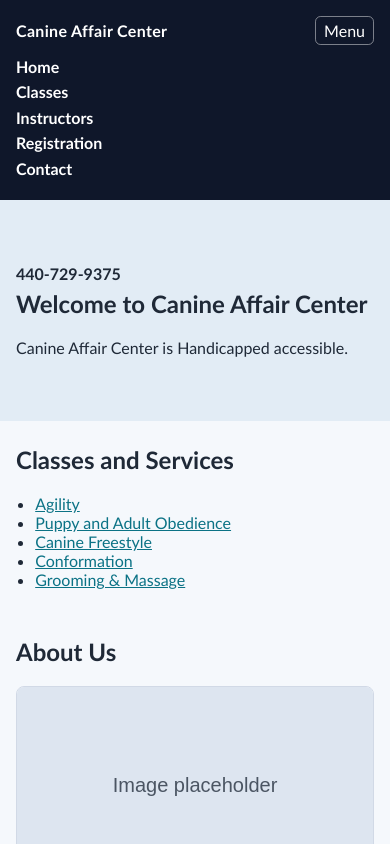
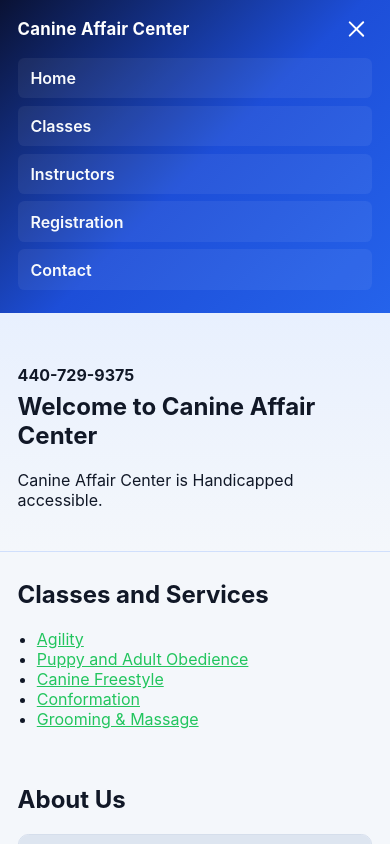
Before and after one commit to jgoldy145/canine-affair-center-static, a plain HTML site: page index.html in a window 390 px wide. Both pictures are taken after a click on the label "Menu". Shown: the top 844 px of the page. Drawn offline with Linux system fonts and the light colour scheme.

Commit message:
style: replace word menu with hamburger icon and refresh theme

```diff
--- a/index.html
+++ b/index.html
@@ -11,7 +11,14 @@
       <div class="container">
         <a class="brand" href="index.html">Canine Affair Center</a>
         <input id="menu-toggle" type="checkbox" />
-        <label class="menu-toggle-btn" for="menu-toggle" aria-label="Open navigation">Menu</label>
+        <label class="menu-toggle-btn" for="menu-toggle" aria-label="Open navigation">
+          <span class="hamburger" aria-hidden="true">
+            <span></span>
+            <span></span>
+            <span></span>
+          </span>
+          <span class="visually-hidden">Menu</span>
+        </label>
         <nav aria-label="Main navigation">
           <a href="index.html">Home</a>
           <a href="classes.html">Classes</a>
--- a/styles.css
+++ b/styles.css
@@ -1,11 +1,12 @@
 :root {
-  --bg: #f5f8fc;
-  --text: #1f2937;
+  --bg: #f4f7fb;
+  --text: #111827;
   --muted: #4b5563;
   --primary: #0f172a;
-  --accent: #0b7285;
+  --accent-2: #22c55e;
   --card: #ffffff;
-  --border: #d1d9e6;
+  --border: #d5deeb;
+  --shadow: 0 12px 30px rgba(17, 24, 39, 0.08);
 }
 
 * {
@@ -16,25 +17,26 @@ html,
 body {
   margin: 0;
   padding: 0;
-  font-family: "Trebuchet MS", Arial, sans-serif;
+  font-family: "Inter", "Segoe UI", "Helvetica Neue", Arial, sans-serif;
   color: var(--text);
   background: var(--bg);
 }
 
 a {
-  color: var(--accent);
+  color: var(--accent-2);
 }
 
 .container {
   width: min(100%, 1000px);
   margin: 0 auto;
-  padding: 0 1rem;
+  padding: 0 1.1rem;
 }
 
 .site-header {
-  background: var(--primary);
+  background: linear-gradient(135deg, #0a1234, #1d4ed8 52%, #2563eb);
   color: #fff;
-  padding: 1rem 0;
+  padding: 0.95rem 0;
+  box-shadow: 0 12px 22px rgba(15, 23, 42, 0.18);
 }
 
 .site-header .container {
@@ -48,7 +50,8 @@ a {
   color: #fff;
   font-weight: 700;
   text-decoration: none;
-  letter-spacing: 0.02em;
+  letter-spacing: 0.015em;
+  font-size: 1.05rem;
 }
 
 .site-header nav {
@@ -59,13 +62,22 @@ a {
 }
 
 .site-header nav a {
-  color: #fff;
+  color: #f8fafc;
   text-decoration: none;
   font-weight: 600;
+  padding: 0.35rem 0.55rem;
+  border-radius: 0.4rem;
+  transition: background-color 0.2s ease, color 0.2s ease;
+}
+
+.site-header nav a:hover,
+.site-header nav a:focus-visible {
+  background: rgba(255, 255, 255, 0.16);
 }
 
 .site-header nav a.active {
-  text-decoration: underline;
+  color: #ffffff;
+  background: rgba(255, 255, 255, 0.2);
 }
 
 #menu-toggle {
@@ -77,27 +89,83 @@ a {
   margin-left: auto;
   cursor: pointer;
   color: #fff;
-  border: 1px solid rgba(255, 255, 255, 0.45);
-  border-radius: 0.35rem;
-  padding: 0.25rem 0.5rem;
+  border: 0;
+  background: transparent;
+  padding: 0.35rem;
+  border-radius: 0.45rem;
+}
+
+.hamburger {
+  width: 1.3rem;
+  height: 1rem;
+  display: inline-block;
+  position: relative;
+}
+
+.hamburger span {
+  position: absolute;
+  left: 0;
+  width: 100%;
+  height: 2px;
+  border-radius: 999px;
+  background: #fff;
+  transition: all 0.2s ease;
+}
+
+.hamburger span:nth-child(1) {
+  top: 0;
+}
+
+.hamburger span:nth-child(2) {
+  top: 0.45rem;
+}
+
+.hamburger span:nth-child(3) {
+  top: 0.9rem;
+}
+
+#menu-toggle:checked + .menu-toggle-btn .hamburger span:nth-child(1) {
+  top: 0.45rem;
+  transform: rotate(45deg);
+}
+
+#menu-toggle:checked + .menu-toggle-btn .hamburger span:nth-child(2) {
+  opacity: 0;
+}
+
+#menu-toggle:checked + .menu-toggle-btn .hamburger span:nth-child(3) {
+  top: 0.45rem;
+  transform: rotate(-45deg);
+}
+
+.visually-hidden {
+  position: absolute;
+  clip: rect(0 0 0 0);
+  width: 1px;
+  height: 1px;
+  margin: -1px;
+  overflow: hidden;
+  border: 0;
+  padding: 0;
 }
 
 .hero {
-  padding: 3rem 0;
-  background: #e2ecf5;
+  padding: 3rem 0 2.2rem;
+  background: linear-gradient(180deg, #e8f0fe 0%, #f4f7fb 100%);
+  border-bottom: 1px solid rgba(37, 99, 235, 0.12);
 }
 
 .hero h1 {
-  margin-top: 0.4rem;
+  margin-top: 0.45rem;
 }
 
 .phone {
   font-weight: 700;
-  margin-bottom: 0.25rem;
+  margin-bottom: 0.35rem;
 }
 
 .section {
-  padding: 1.5rem 0;
+  padding: 1.75rem 0;
 }
 
 h1,
@@ -117,6 +185,7 @@ h3 {
   border: 1px solid var(--border);
   border-radius: 0.75rem;
   padding: 1rem;
+  box-shadow: var(--shadow);
 }
 
 .content-image {
@@ -124,9 +193,10 @@ h3 {
   max-width: 560px;
   height: auto;
   display: block;
-  border-radius: 0.5rem;
+  border-radius: 0.65rem;
   border: 1px solid var(--border);
   margin-bottom: 0.75rem;
+  background: #eef2ff;
 }
 
 .contact-form {
@@ -135,33 +205,44 @@ h3 {
 }
 
 .contact-form label {
-  margin-top: 0.25rem;
+  margin-top: 0.35rem;
+  color: var(--muted);
 }
 
 .contact-form input,
 .contact-form textarea {
   width: 100%;
   border: 1px solid var(--border);
-  border-radius: 0.4rem;
-  padding: 0.6rem;
+  border-radius: 0.55rem;
+  padding: 0.65rem 0.7rem;
   font-family: inherit;
+  transition: border-color 0.2s ease, box-shadow 0.2s ease;
+}
+
+.contact-form input:focus-visible,
+.contact-form textarea:focus-visible {
+  outline: none;
+  border-color: #2563eb;
+  box-shadow: 0 0 0 4px rgba(37, 99, 235, 0.14);
 }
 
 .contact-form button {
   width: fit-content;
   border: none;
-  padding: 0.7rem 1rem;
-  border-radius: 0.4rem;
-  background: var(--accent);
+  padding: 0.75rem 1.15rem;
+  border-radius: 0.55rem;
+  background: linear-gradient(135deg, var(--accent-2), #16a34a);
   color: #fff;
   font-weight: 700;
+  box-shadow: 0 8px 20px rgba(34, 197, 94, 0.28);
+  cursor: pointer;
 }
 
 footer {
-  background: #1a2538;
+  background: var(--primary);
   color: #fff;
-  padding: 1rem 0;
-  margin-top: 1rem;
+  padding: 1.1rem 0;
+  margin-top: 1.5rem;
 }
 
 .service-list,
@@ -176,19 +257,29 @@ ul {
   }
 
   .menu-toggle-btn {
-    display: inline-block;
+    display: inline-flex;
+    align-items: center;
   }
 
   .site-header nav {
     width: 100%;
     display: none;
     flex-direction: column;
-    gap: 0.4rem;
+    gap: 0.45rem;
     margin-left: 0;
-    padding-bottom: 0.4rem;
+    padding: 0.2rem 0 0.5rem;
   }
 
   #menu-toggle:checked + .menu-toggle-btn + nav {
     display: flex;
   }
+
+  .site-header nav a {
+    background: rgba(255, 255, 255, 0.06);
+    padding: 0.65rem 0.8rem;
+  }
+
+  .hero {
+    padding: 2.2rem 0 1.6rem;
+  }
 }
```
Also changed, not shown: classes.html (+8 -1 lines), contact.html (+8 -1 lines), instructors.html (+8 -1 lines), registration.html (+8 -1 lines).
